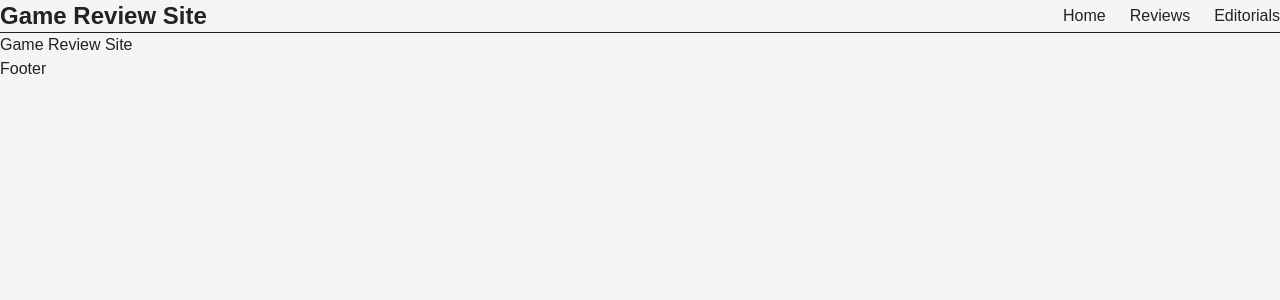
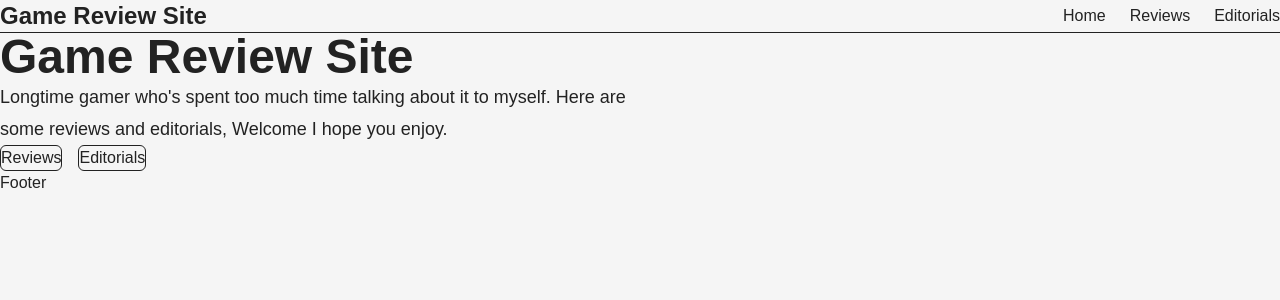
Before and after one commit to NickCoffin123/game-review-site, a React (Vite) app in the folder client/: page / in a window 1280 px wide. Shown: the top 300 px of the page. Built offline with nearby package versions, Linux system fonts and the light colour scheme.

Commit message:
Hero section started

```diff
--- a/client/src/pages/Home.tsx
+++ b/client/src/pages/Home.tsx
@@ -1,7 +1,21 @@
+import { Link } from "react-router-dom";
+
 export default function Home() {
     return (
-        <div>
-            <h1>Game Review Site</h1>
-        </div>
+        //Hero Section
+        <section className="mx-auto max-w-5xl px-8 py-16">
+            <h1 className="text-5xl font-bold">
+                Game Review Site
+            </h1>
+            {/* Some logo here later */}
+            <p className="mt-6 max-w-2xl text-lg leading-8">
+                Longtime gamer who's spent too much time talking about it to myself. Here are some
+                reviews and editorials, Welcome I hope you enjoy.
+            </p>
+            <div className="mt-8 flex gap-4">
+                <Link to="/reviews" className="rounded-md border px-6 py-3">Reviews</Link>
+                <Link to="/editorials" className="rounded-md border px-6 py-3">Editorials</Link>
+            </div>
+        </section>
     );
 }
```
